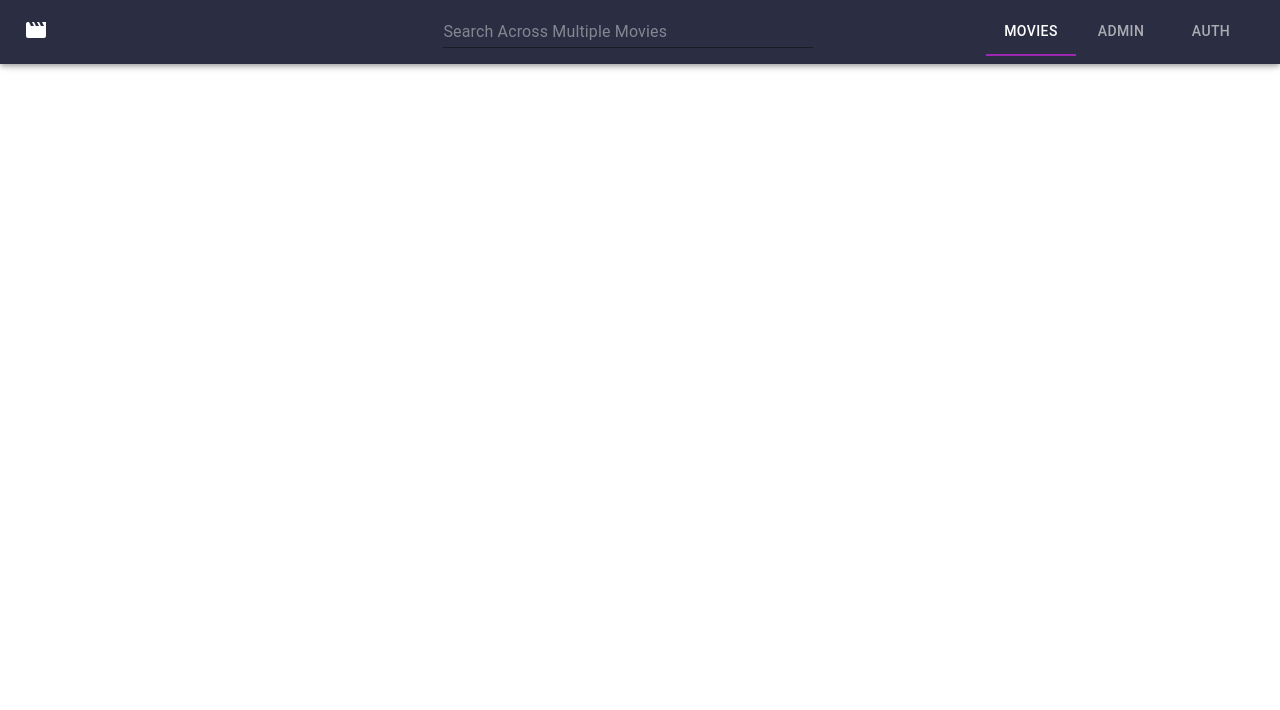
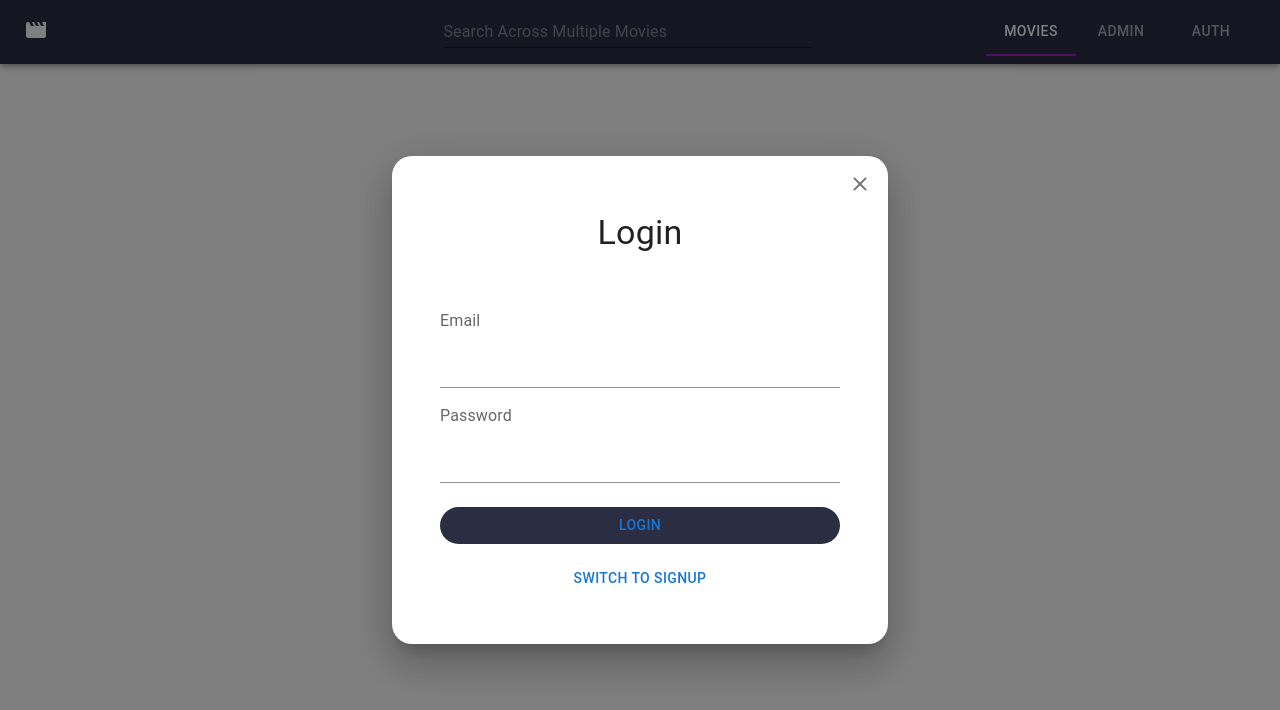
Before and after one commit to charumathi-N/MovieBookingApp, a React (Create React App) app in the folder movies/: page /admin in a window 1280 px wide. Shown: the top 710 px of the page. Built offline with nearby package versions, Linux system fonts and the light colour scheme; no server answers.

Commit message:
MovieBookingApp_Day4

```diff
--- a/movies/src/App.js
+++ b/movies/src/App.js
@@ -1,12 +1,20 @@
 import Header from "./components/Header";
-
+import { Route,Routes} from "react-router-dom"
+import HomePage from "./components/HomePage";
+import Movies from "./components/Movies/Movies";
+import Admin from "./components/Admin/Admin";
+import Auth from "./components/Auth/Auth";
 function App() {
   return (
     <div>
       <Header/>
       <section>
-
-
+        <Routes>
+          <Route path="/" element={<HomePage/>}/>
+          <Route path="/movies" element={<Movies/>}/>
+          <Route path="/admin" element={<Admin/>}/>
+          <Route path="auth" element={<Auth/>}/>
+        </Routes>
       </section>
     </div>
   );
--- a/movies/src/api-helpers/api-helpers.js
+++ b/movies/src/api-helpers/api-helpers.js
@@ -1,5 +1,4 @@
 import axios from 'axios';
-
 
 export const getAllMovies = async() =>{
    const res = await axios.get("http://localhost:5000/movie/")
--- /dev/null
+++ b/movies/src/components/Admin/Admin.js
@@ -0,0 +1,10 @@
+import React from 'react'
+import AuthForm from '../Auth/AuthForm'
+
+function Admin() {
+    return (
+        <div><AuthForm/></div>
+    )
+}
+
+export default Admin
--- /dev/null
+++ b/movies/src/components/Auth/Auth.js
@@ -0,0 +1,14 @@
+import React from 'react'
+import AuthForm from './AuthForm'
+
+const Auth = () =>{
+
+    return (
+            <AuthForm/>
+    )
+
+
+
+}
+
+export default Auth
--- /dev/null
+++ b/movies/src/components/Auth/AuthForm.js
@@ -0,0 +1,60 @@
+import React, { useState } from "react";
+import {Button, Dialog, Box, TextField, Typography, FormLabel, IconButton } from "@mui/material";
+import CloseRoundedIcon from '@mui/icons-material/CloseRounded';
+
+const labelStyle = {mt:1,mb:1}
+const AuthForm = () =>{
+    const [inputs,setInputs] = useState({
+        name:"",
+        email:"",
+        password:""
+    });
+    const [isSignup, setIsSignup] = useState(false);
+    const handleChange = (e) =>{
+        setInputs((prevState)=>({
+            ...prevState,
+            [e.target.name] : e.target.value,
+
+        }))
+    }
+    const handleSubmit = (e) =>{
+        e.preventDefault();
+        console.log(inputs);
+    }
+    return (
+    <Dialog open={true} PaperProps={{style:{borderRadius:20}}}>
+        <Box sx={{ml:"auto", padding:1}}>
+            <IconButton>
+                <CloseRoundedIcon/>
+            </IconButton>
+        </Box>
+        <Typography variant="h4" textAlign="center">{isSignup ? "Signup":"Login"}</Typography>
+        <form onSubmit={handleSubmit}>
+            <Box
+            padding={6}
+            display={"flex"}
+            justifyContent={"center"}
+            flexDirection="column"
+            width={400}
+            margin="auto"
+            alignContent = {"center"}>
+                 {isSignup &&
+                 <>
+                 {" "}
+                 <FormLabel sx={labelStyle}>Name</FormLabel>
+                <TextField value={inputs.name} onChange={handleChange} margin="normal" variant="standard" type={"text"} name="name"/>
+                </>}
+
+                <FormLabel sx={labelStyle}>Email</FormLabel>
+                <TextField value={inputs.email} onChange={handleChange}  margin="normal" variant="standard" type={"email"} name="email"/>
+
+                <FormLabel sx={labelStyle}>Password</FormLabel>
+                <TextField value={inputs.password} onChange={handleChange}  margin="normal" variant="standard" type={"password"} name="password"/>
+
+                <Button sx={{mt:2, borderRadius:10, bgcolor:"#2b2d42"}} type="submit"  fullwidth="true">{isSignup ? "Signup":"Login"}</Button>
+                <Button onClick={()=>setIsSignup(!isSignup)} sx={{mt:2, borderRadius:10}}  fullwidth="true">Switch To {isSignup?"Login":"Signup"}</Button>
+            </Box>
+        </form>
+    </Dialog>)
+}
+export default AuthForm
--- a/movies/src/components/Header.js
+++ b/movies/src/components/Header.js
@@ -3,10 +3,8 @@ import { AppBar, Autocomplete, Toolbar, TextField, Tabs, Tab } from "@mui/materi
 import MovieIcon from "@mui/icons-material/Movie";
 import { Box } from "@mui/system";
 import { getAllMovies} from "../api-helpers/api-helpers";
-import { Router } from "express";
+import { Link } from "react-router-dom";
 
-
-const dummyArray = ["Memory", "Brahmastra", "Forest grump"];
 const Header = () => {
     const [value, SetValue] = useState(0);
     const [movies, setMovies] = useState([]);
@@ -16,7 +14,7 @@ const Header = () => {
       .catch((err)=> console.log(err));
     })
   return (
-    <AppBar sx={{bgcolor:"#2b2d42"}}>
+    <AppBar position="sticky" sx={{bgcolor:"#2b2d42"}}>
       <Toolbar>
         <Box width={"20%"}>
           <MovieIcon />
@@ -34,9 +32,9 @@ const Header = () => {
         </Box>
         <Box display={"flex"}>
             <Tabs textColor="inherit" indicatorColor="secondary" value={value} onChange={(e,val)=>SetValue(val)} >
-                <Tab  label="Movies"/>
-                <Tab  label="Admin"/>
-                <Tab  label="Auth"/>
+                <Tab LinkComponent={ Link } to="/movies" label="Movies"/>
+                <Tab LinkComponent={ Link }  to="/admin" label="Admin"/>
+                <Tab LinkComponent={ Link }  to="/auth" label="Auth"/>
             </Tabs>
         </Box>
       </Toolbar>
--- /dev/null
+++ b/movies/src/components/HomePage.js
@@ -0,0 +1,55 @@
+import React, { useEffect, useState } from "react";
+import { Box, Typography } from "@mui/material";
+import MovieItem from "./Movies/MovieItem";
+import { getAllMovies } from "../api-helpers/api-helpers.js";
+
+function HomePage() {
+  const [movies, setMovies] = useState([]);
+  useEffect(() => {
+    getAllMovies()
+      .then((data) => setMovies(data.movies))
+      .catch((err) => console.log(err));
+  }, []);
+  console.log(movies);
+  return (
+    <Box width={"100%"} height="100%" margin="auto" marginTop={2}>
+      <Box margin={"auto"} width="80%" height={"40%"} padding={2}>
+        <img
+          src="https://i.ytimg.com/vi/Njsku3ql7UI/maxresdefault.jpg"
+          alt="Bramastra"
+          width={"100%"}
+          height={"100%"}
+        />
+      </Box>
+      <Box padding={5} margin="auto">
+        <Typography variant="h4" textAlign={"center"}>
+          Latest Release
+        </Typography>
+      </Box>
+
+      <Box
+        display="flex"
+        margin={"auto"}
+        width="80%"
+        justifyContent={"center"}
+        alignItems="center"
+        flexWrap="wrap"
+      >
+        {movies &&
+          movies
+            .slice()
+            .map((movie, item) => (
+              <MovieItem
+                id={movie.id}
+                title={movie.title}
+                posterUrl={movie.posterUrl}
+                releaseDate={movie.releaseDate}
+                key={item}
+              />
+            ))}
+      </Box>
+    </Box>
+  );
+}
+
+export default HomePage;
--- /dev/null
+++ b/movies/src/components/Movies/MovieItem.js
@@ -0,0 +1,31 @@
+import React from 'react'
+import {
+    Card,
+    CardActions,
+    CardContent,
+    Typography,
+    Button
+} from "@mui/material";
+function MovieItem({title,releaseDate,posterUrl,id}) {
+    return (
+        <Card sx={{width:250, margin:2, height:320, borderRadius:5, ":hover":{
+            boxShadow:"10px 10px 20px #ccc"
+        }}}>
+            <img height={"50%"} width={"100%"} src={posterUrl} alt={title}/>
+        <CardContent>
+          <Typography gutterBottom variant="h5" component="div" alt="">
+            {title}
+          </Typography>
+          <Typography variant="body2" color="text.secondary">
+            {new Date(releaseDate).toDateString()}
+          </Typography>
+        </CardContent>
+        <CardActions>
+          <Button sx={{margin:"auto"}} size='small'>Book</Button>
+
+        </CardActions>
+      </Card>
+    )
+}
+
+export default MovieItem
--- /dev/null
+++ b/movies/src/components/Movies/Movies.js
@@ -0,0 +1,25 @@
+import { Box, Typography } from '@mui/material'
+import React , {useEffect,useState} from "react";
+import { getAllMovies } from '../../api-helpers/api-helpers';
+import MovieItem from './MovieItem';
+
+
+function Movies() {
+    const [movies, setMovies] = useState([]);
+    useEffect(()=>{
+     getAllMovies().then((data)=>setMovies(data.movies))
+     .catch(err=>console.log(err));
+    },[]);
+    return (
+        <Box margin={"auto"} marginTop={5}>
+            <Typography variant='h4' padding={2} width="40%" margin={"auto"} bgcolor={"#900C3F"} color="white" textAlign={"center"}>
+                All Movies
+            </Typography>
+            <Box width={"100%"} margin={"auto"} display={"flex"} justifyContent={"center"} flexWrap={"wrap"}>
+                {movies && movies.map((movie,index)=><MovieItem key={index} id={movie.id} posterUrl={movie.posterUrl} releaseDate={movie.releaseDate} title={movie.title}/>)}
+            </Box>
+        </Box>
+    )
+}
+
+export default Movies
```
Also changed, not shown: movies/src/components/Auth/AdminAuth.js (added, +9 -0 lines).
